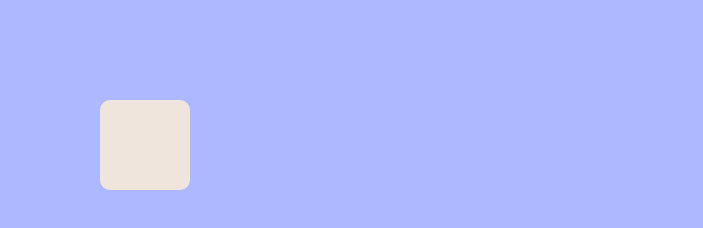
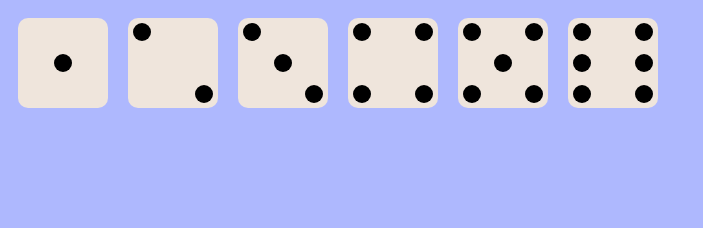
Before and after one commit to darlenew/javascriptmas, a website built with webpack: page 08-rollingDice/index.html in a window 1280 px wide. Shown: the whole page, without its empty margins (0-703 px from the left). Built offline with nearby package versions, Linux system fonts and the light colour scheme.

Commit message:
Added styling from https://medium.com/better-programming/creating-dice-in-flexbox-in-css-a02a5d85e516

```diff
--- a/08-rollingDice/index.html
+++ b/08-rollingDice/index.html
@@ -1,11 +1,60 @@
 <html>
-    <head><link rel="stylesheet" href="https://cdnjs.cloudflare.com/ajax/libs/normalize/8.0.1/normalize.css">
+    <head>
         <link rel="stylesheet" href="style.css">
         <script src="index.pack.js"></script>
     </head>
     <body>
-        <div class="dice">
-            <span class="dot"> </span>
+        <div class="dice one active">
+            <div class="dot"></div>
+        </div>
+
+        <div class="dice two">
+            <span class="dot"></span>
+            <span class="dot"></span>
+        </div>
+
+        <div class="dice three">
+            <span class="dot"></span>
+            <span class="dot"></span>
+            <span class="dot"></span>
+        </div>
+
+        <div class="dice four">
+            <div class="column">
+                <span class="dot"></span>
+                <span class="dot"></span>
+            </div>
+            <div class="column">
+                <span class="dot"></span>
+                <span class="dot"></span>
+            </div>
+        </div>
+
+        <div class="dice five">
+            <div class="column">
+                <span class="dot"></span>
+                <span class="dot"></span>
+            </div>
+            <div class="column">
+                <span class="dot"></span>
+            </div>
+            <div class="column">
+                <span class="dot"></span>
+                <span class="dot"></span>
+            </div>
+        </div>
+
+        <div class="dice six">
+            <div class="column">
+                <span class="dot"></span>
+                <span class="dot"></span>
+                <span class="dot"></span>
+            </div>
+            <div class="column">
+                <span class="dot"></span>
+                <span class="dot"></span>
+                <span class="dot"></span>
+            </div>
         </div>
     </body>
 </html>
--- a/08-rollingDice/style.css
+++ b/08-rollingDice/style.css
@@ -2,20 +2,61 @@ body {
     background-color: #AEB8FE;
     display: flex;
 }
+
+/* https://medium.com/better-programming/creating-dice-in-flexbox-in-css-a02a5d85e516 */
 
 .dice {
     width: 90px;
     height: 90px;
     border-radius: 10px;
     background-color: #EFE5DC;
-    margin: 100px;
+    margin: 10px;
 }
 
 .dot {
-    width: 20px;
-    height: 20px;
-    border-radius: 15px;
+    width: 18px;
+    height: 18px;
+    border-radius: 72px;
     background-color: black;
-    margin: 35px;
+    margin: 5px;
+}
 
+.one {
+    display: flex;
+    justify-content: center;
+    align-items: center;
 }
+
+.two {
+    display: flex;
+    justify-content: space-between;
+}
+.two .dot:nth-of-type(2){
+    align-self: flex-end;
+}
+
+.three {
+    display:flex;
+    justify-content: space-between;
+}
+.three .dot:nth-of-type(2){
+    align-self: center;
+}
+.three .dot:nth-of-type(3) {
+    align-self: flex-end;
+}
+
+.four, .six, .five {
+    display: flex;
+    justify-content: space-between;
+}
+.column {
+    display: flex;
+    flex-direction: column;
+    justify-content: space-between;
+}
+
+.five .column:nth-of-type(2){
+    display: flex;
+    justify-content: center;
+}
```
